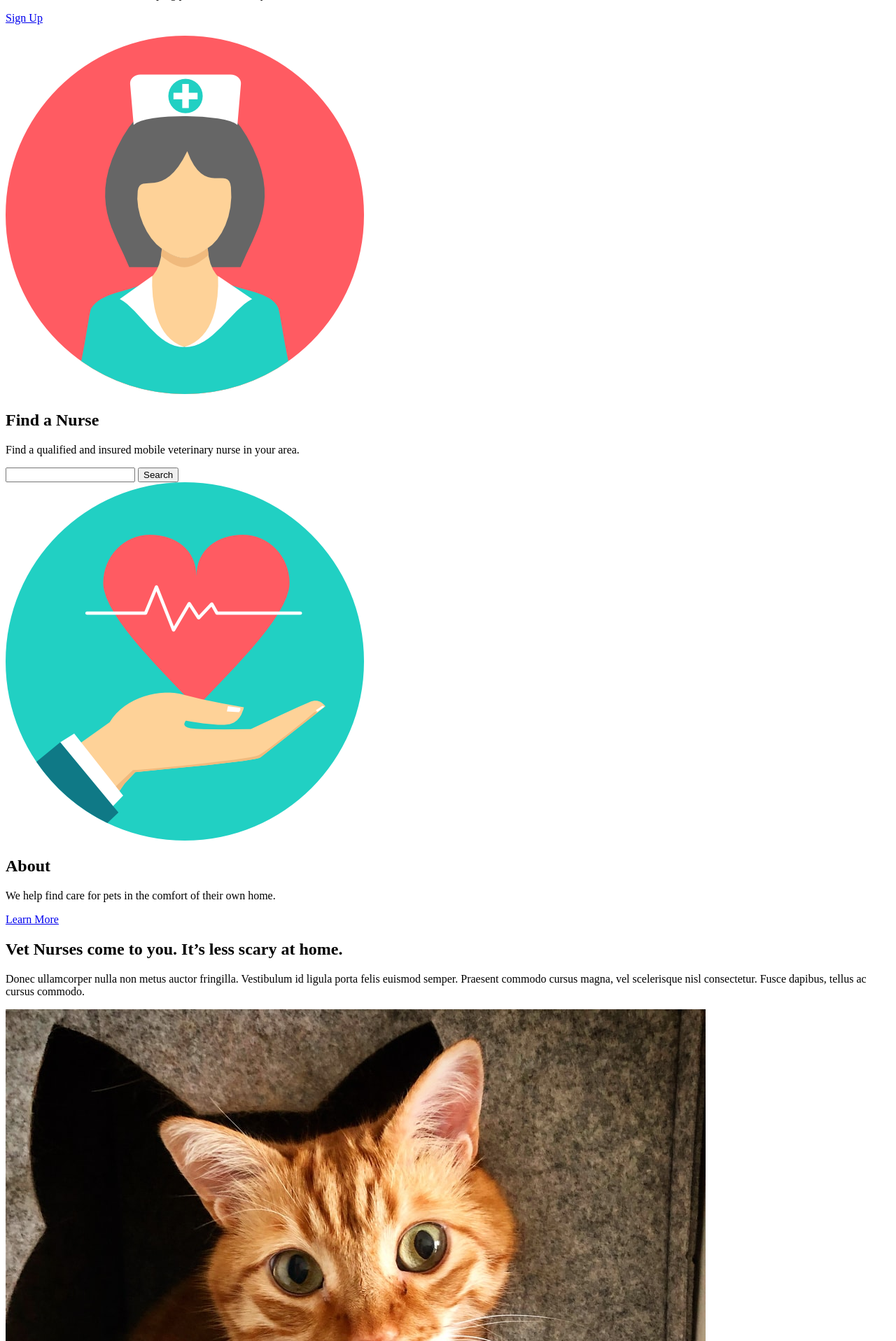
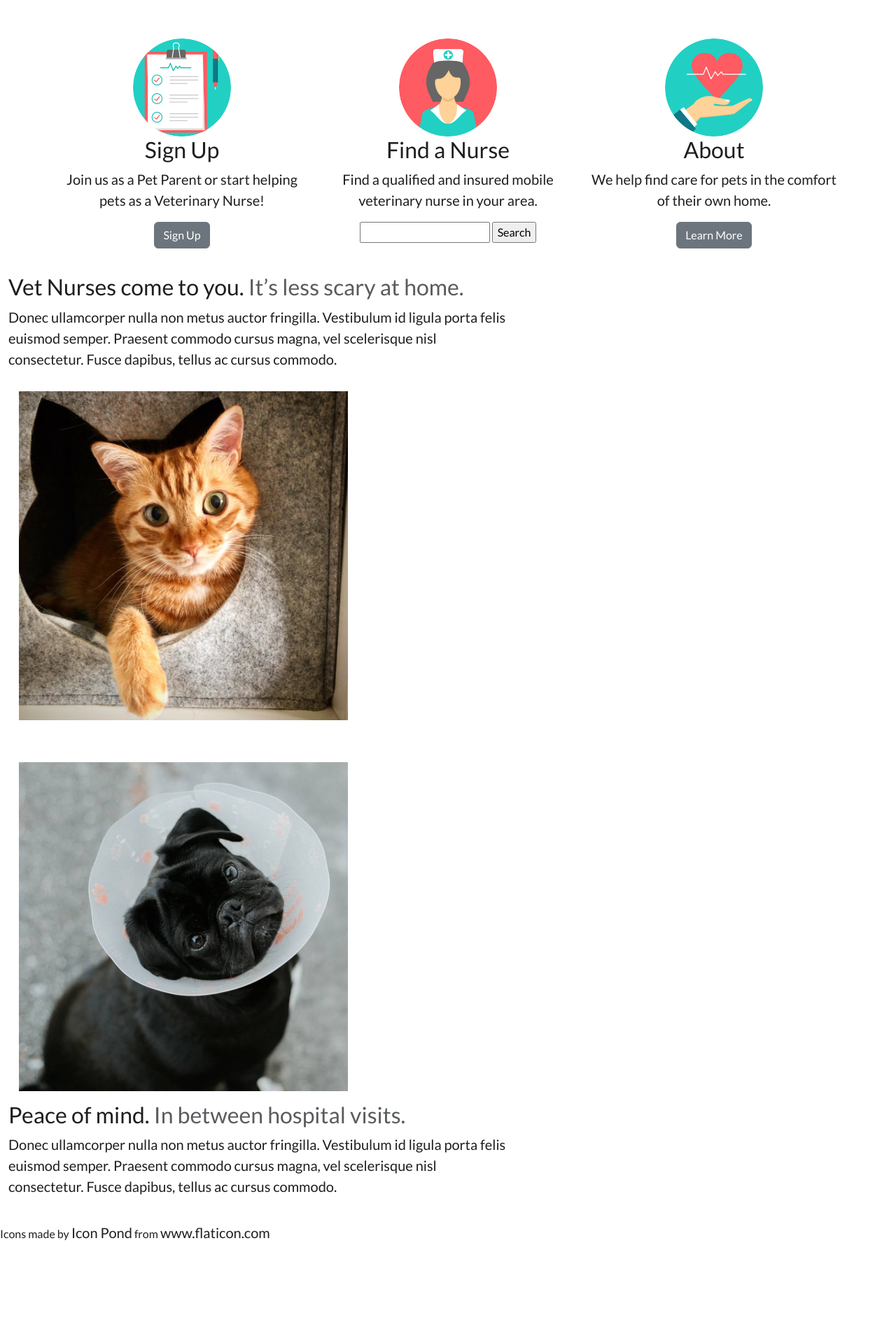
Before and after one commit to steph603/whiskr, a Rails app: page / in a window 1280 px wide. Shown: the part 1031-2947 px from the top of the page at 70% size. After the commit the page ends 2803 px from the top, so only its background shows below. Run offline with Rails 7, Linux system fonts and the light colour scheme; style sheets or scripts are compiled from the project's sources; parts of the project's set-up code (start-up, migrations or seed data) failed here and were passed over; some libraries are stand-ins or nearby versions.

Commit message:
More styling

```diff
--- /dev/null
+++ b/app/assets/stylesheets/application.scss
@@ -0,0 +1,165 @@
+/*
+ * This is a manifest file that'll be compiled into application.css, which will include all the files
+ * listed below.
+ *
+ * Any CSS and SCSS file within this directory, lib/assets/stylesheets, or any plugin's
+ * vendor/assets/stylesheets directory can be referenced here using a relative path.
+ *
+ * You're free to add application-wide styles to this file and they'll appear at the bottom of the
+ * compiled file so the styles you add here take precedence over styles defined in any other CSS/SCSS
+ * files in this directory. Styles in this file should be added after the last require_* statement.
+ * It is generally better to create a new file per style scope.
+ *
+ */
+
+/*
+font-family: 'Lato', sans-serif;
+font-family: 'Sacramento', cursive; */
+
+/* #EAEAEB - Platinum
+#C5C3C6 - Silver
+#1D1E20 - Eerie Black
+#4c5C68 - Black Coral
+#1985A1 - Blue Munsell */
+
+
+@import "bootstrap";
+@import "pets";
+@import "pages";
+@import "services";
+
+.content-container {
+  margin-top: 100px;
+  margin-left: 70px;
+}
+
+.title {
+    font-size: 200px;
+    font-family: 'Sacramento', cursive;
+    position: absolute;
+    top: 70px;
+    left: 50px;
+    color: #C5C3C6;
+    text-shadow: 3px 3px #4c5C68;
+    margin-bottom: 60px;
+}
+
+.featurette {
+  margin: 10px 0px;
+  padding: 10px 0px;
+}
+.f1 {
+  background-color: #eaeaeb71;
+}
+
+.topnav {
+    background-color: #1985A1;
+    opacity: 80%;
+    a {
+        color: #1D1E20;
+        text-decoration: none;
+        padding: 6px;
+        transition: .15s ease-in-out;
+        font-size: 20px;}
+
+      a:visited {
+        color: #1D1E20; }
+
+      a:hover {
+        color: #4c5C68;
+       }
+  }
+
+  .spot {
+    height: 140px;
+    width: 140px;
+  }
+
+  .spread {
+    display: flex;
+    justify-content: space-between;
+  }
+
+  .col-img {
+    padding-right: 15px;
+  }
+
+  body {
+    background-color: #fff;
+    color: #1D1E20;
+    margin: 0px;
+    }
+
+  body, p, ol, ul, td, h2, h3, h4, h5 {
+    font-family: 'Lato', 'Arial', 'Helvetica', sans-serif;
+  }
+
+  p {
+    font-size: 20px;
+  }
+
+  pre {
+    background-color: #eee;
+    padding: 10px;
+    font-size: 11px; }
+
+  a {
+    color: #1D1E20;
+    text-decoration: none;
+
+    transition: .3s ease-in-out;
+    font-size: 20px; }
+
+  a:visited {
+    color: #1D1E20; }
+
+  a:hover {
+    color: #4c5C68;
+   }
+
+  th {
+    padding-bottom: 5px; }
+
+  td {
+    padding: 0 5px 7px; }
+
+  div.field,
+  div.actions {
+    margin-bottom: 10px; }
+
+  // h1 {
+  //   font-family: 'Sacramento', cursive;
+  //   font-size: 200px;
+  //   margin-bottom: 60px;
+  // }
+
+  #notice {
+    color: green; }
+
+  .field_with_errors {
+    padding: 2px;
+    background-color: red;
+    display: table; }
+
+  #error_explanation {
+    width: 450px;
+    border: 2px solid red;
+    padding: 7px 7px 0;
+    margin-bottom: 20px;
+    background-color: #f0f0f0; }
+
+  #error_explanation h2 {
+    text-align: left;
+    font-weight: bold;
+    padding: 5px 5px 5px 15px;
+    font-size: 12px;
+    margin: -7px -7px 0;
+    background-color: #c00;
+    color: #fff; }
+
+  #error_explanation ul li {
+    font-size: 12px;
+    list-style: square; }
+
+  label {
+    display: block; }
--- a/app/views/layouts/application.html.erb
+++ b/app/views/layouts/application.html.erb
@@ -12,15 +12,21 @@
 
   <body>
 
-
-
     <%=render "shared/navbar"%>
-
-    <%= yield %>
-
-        <p class="notice"><%= notice %></p>
+    <p class="notice"><%= notice %></p>
     <p class="alert"><%= alert %></p>
 
+    <% unless params[:action] == 'home' %>
+
+      <div class="content-container">
+        <%= yield %>
+      </div>
+
+    <%else%>
+
+      <%= yield%>
+
+    <% end %>
 
   </body>
 </html>
--- a/app/views/pages/find.html.erb
+++ b/app/views/pages/find.html.erb
@@ -1,5 +1,4 @@
-<div class="content-container">
-    <% if @nurses.length > 0 %>
+ <% if @nurses.length > 0 %>
         <h2> Here are all the nurses near you... </h2>
 
         <div class="card-container">
@@ -29,4 +28,3 @@
                 <%= submit_tag("Search", name: nil) %>
         <%end%>
     <% end %>
-</div>
--- a/app/views/pages/my_profile.html.erb
+++ b/app/views/pages/my_profile.html.erb
@@ -1,5 +1 @@
-<div class="content-container">
-
     <%= render 'profile'%>
-
-</div>
--- a/app/views/pages/profile.html.erb
+++ b/app/views/pages/profile.html.erb
@@ -1,2 +1 @@
-<div class="content-container">
 <%= render 'profile'%>
--- a/app/views/pets/index.html.erb
+++ b/app/views/pets/index.html.erb
@@ -1,7 +1,3 @@
-<div class="content-container">
-
-<p id="notice"><%= notice %></p>
-
 <h1>Pets</h1>
 
   <div class="card-container">
@@ -27,5 +23,3 @@
   </div>
 
 <%= link_to 'New Pet', new_pet_path %>
-
-</div>
--- a/app/views/pets/show.html.erb
+++ b/app/views/pets/show.html.erb
@@ -1,6 +1,3 @@
-<div class="content-container">
-  <p id="notice"><%= notice %></p>
-
   <% if @pet.picture.attached? %>
     <%= image_tag @pet.picture, class:"pet-image"  %>
   <%elsif @pet.species == "Dog" %>
@@ -20,4 +17,3 @@
   <br>
   <%end%>
   <%= link_to 'Back', pets_path %>
-</div>
--- a/app/views/services/index.html.erb
+++ b/app/views/services/index.html.erb
@@ -1,7 +1,6 @@
 <%# I don't think I need this page!
  %>
 
-<p id="notice"><%= notice %></p>
 
 <h2>Services</h2>
 
--- a/app/views/services/my_services.html.erb
+++ b/app/views/services/my_services.html.erb
@@ -1,4 +1,4 @@
-<div class="content-container">
+
 <p id="notice"><%= notice %></p>
 
   <h2>Services</h2>
@@ -30,4 +30,3 @@
   <br>
 
   <%= link_to 'New Service', new_service_path %>
-</div>
--- a/app/views/services/show.html.erb
+++ b/app/views/services/show.html.erb
@@ -1,5 +1,3 @@
-<div class="content-container">
-<p id="notice"><%= notice %></p>
 
 <p>
   <strong>Name:</strong>
@@ -33,6 +31,3 @@
 
 <%= render 'booking', service: @service %>
 <% end %>
-
-
-</div>
```
Also changed, not shown: app/assets/stylesheets/scaffolds.scss (deleted, +0 -75 lines).
